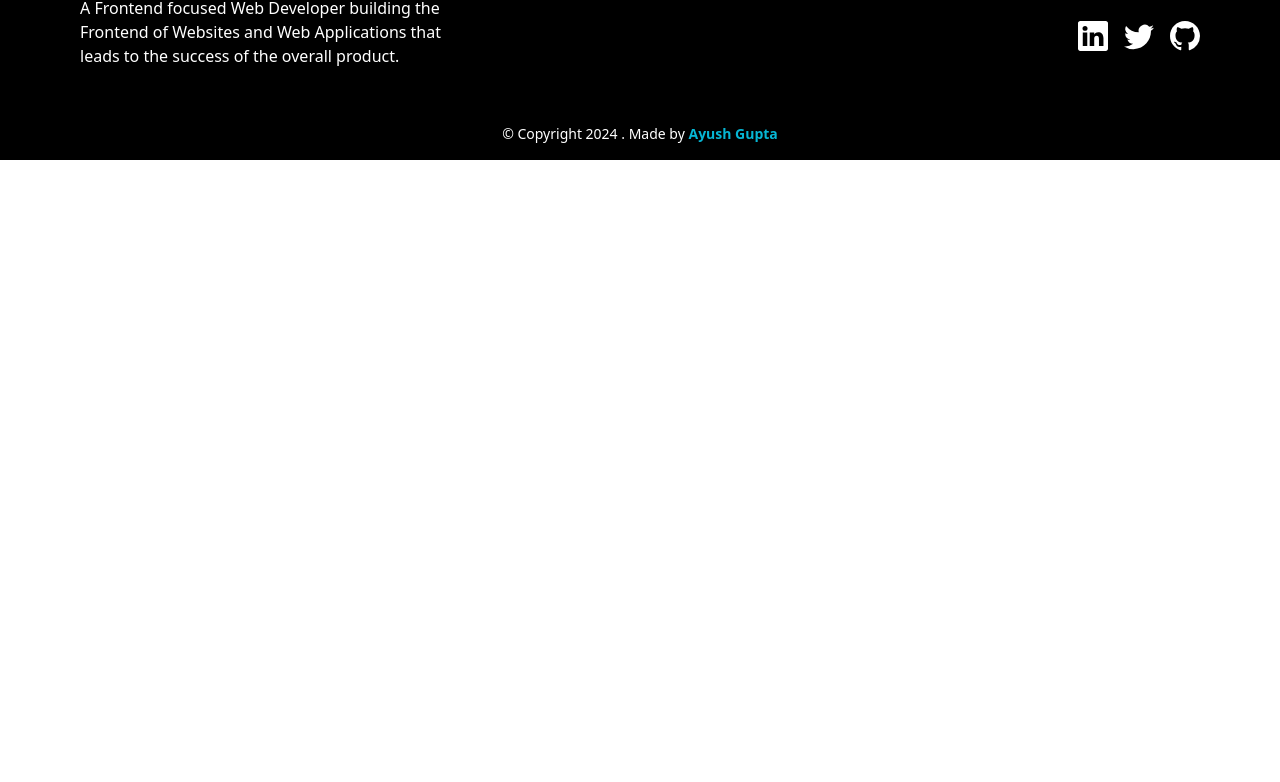
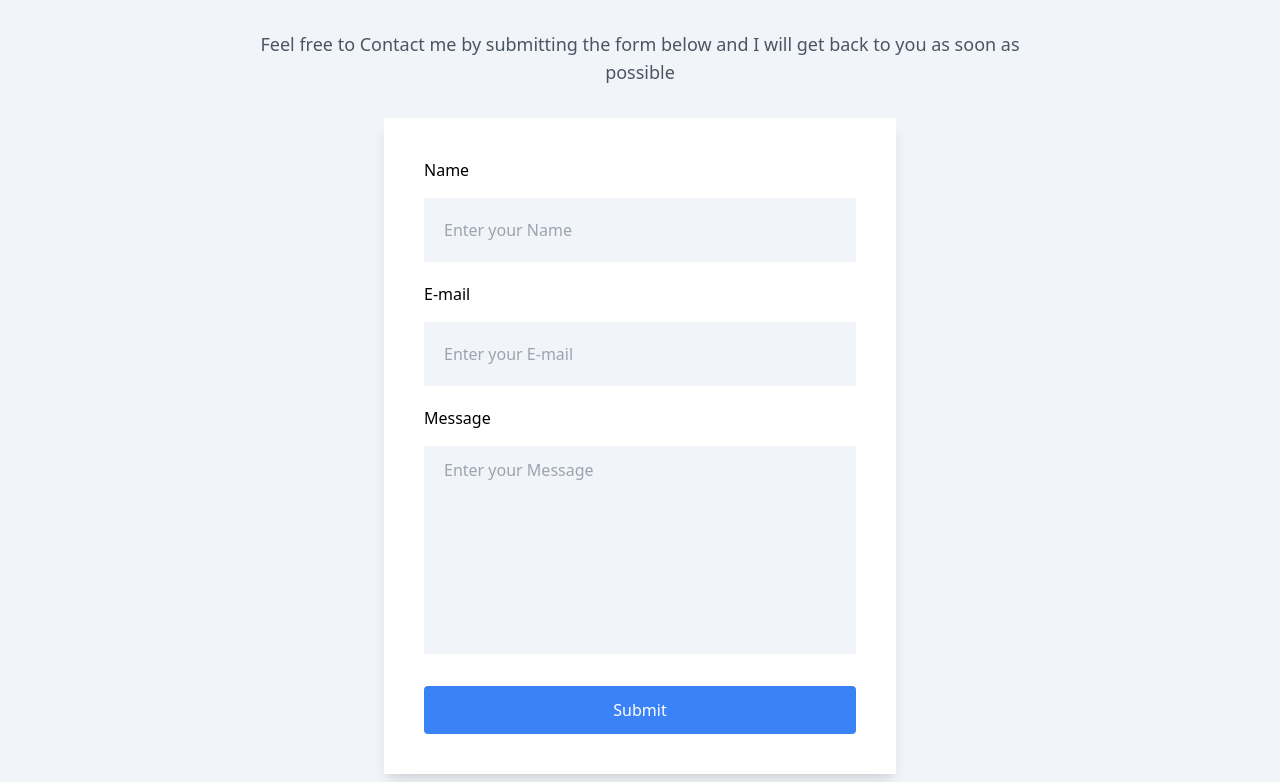
Before and after one commit to ayushh089/my-portfolio, a React (Vite) app: page / in a window 1280 px wide. Shown: the part 3158-3940 px from the top of the page. Before the commit the page ends 3318 px from the top, so only its background shows below. Built offline with nearby package versions, Linux system fonts and the light colour scheme.

Commit message:
contact sec added

```diff
--- a/package.json
+++ b/package.json
@@ -14,7 +14,8 @@
     "react": "^18.3.1",
     "react-dom": "^18.3.1",
     "react-icons": "^5.2.1",
-    "react-router-dom": "^6.26.0"
+    "react-router-dom": "^6.26.0",
+    "sweetalert2": "^11.12.4"
   },
   "devDependencies": {
     "@eslint/js": "^9.8.0",
--- a/src/components/Contact.jsx
+++ b/src/components/Contact.jsx
@@ -1,12 +1,84 @@
-import React from 'react'
-// import Footer from './Footer'
+import React from "react";
+import Swal from "sweetalert2";
 
 function Contact() {
+  const [result, setResult] = React.useState("");
+
+  const onSubmit = async (event) => {
+    event.preventDefault();
+    setResult("Sending....");
+    const formData = new FormData(event.target);
+
+    formData.append("access_key", "904ce710-e16d-4038-8de5-fc2d1a931f1c");
+
+    const response = await fetch("https://api.web3forms.com/submit", {
+      method: "POST",
+      body: formData,
+    });
+
+    const data = await response.json();
+
+    if (data.success) {
+      setResult("Form Submitted Successfully");
+      event.target.reset();
+      Swal.fire({
+        title: "Success!",
+        text: "Message sent successfully!",
+        icon: "success",
+        // color:"blue"
+      });
+    } else {
+      console.log("Error", data);
+      setResult(data.message);
+    }
+  };
   return (
     <>
-
+      <section className="flex flex-col items-center justify-center mt-15 px-4 bg-slate-100 ">
+        <h2 className="text-4xl font-extrabold text-gray-800 mb-4 tracking-tighter mt-10">
+          CONTACT
+        </h2>
+        <div className="w-8 h-1.5 bg-cyan-500 mb-8 rounded-xl"></div>
+        <p className="text-center text-gray-600 max-w-3xl text-lg">
+          Feel free to Contact me by submitting the form below and I will get
+          back to you as soon as possible
+        </p>
+        <div className="w-full max-w-lg mx-auto h-auto bg-white shadow-lg mt-8 mb-5">
+          <form className="py-10 px-10" onSubmit={onSubmit}>
+            <h2 className="font-medium">Name</h2>
+            <input
+              placeholder="Enter your Name"
+              name="name"
+              type="text"
+              required
+              className="bg-slate-100 w-full h-16 text-black px-5 mt-4"
+            />
+            <h2 className="mt-5 font-medium">E-mail</h2>
+            <input
+              placeholder="Enter your E-mail"
+              type="text"
+              name="email"
+              required
+              className="bg-slate-100 w-full h-16 text-black px-5 mt-4"
+            />
+            <h2 className="mt-5 font-medium">Message</h2>
+            <textarea
+              placeholder="Enter your Message"
+              name="message"
+              required
+              className="bg-slate-100 w-full h-52 text-black px-5 mt-4 align-top pt-3 resize-none"
+            ></textarea>
+            <button
+              type="submit"
+              className="mt-8 w-full bg-blue-500 text-white font-medium py-3 rounded hover:bg-blue-600 transition duration-300"
+            >
+              Submit
+            </button>
+          </form>
+        </div>
+      </section>
     </>
-  )
+  );
 }
 
-export default Contact
+export default Contact;
--- a/src/components/Footer.jsx
+++ b/src/components/Footer.jsx
@@ -3,7 +3,7 @@ import { BsLinkedin, BsTwitter, BsGithub } from "react-icons/bs";
 
 function Footer() {
   return (
-    <div className="mt-5 bg-black text-white rounded-t-xl">
+    <div className=" bg-black text-white rounded-t-xl">
       <div className="w-full py-10 px-6 md:px-10 lg:px-20">
         <div className="flex flex-col md:flex-row justify-between items-start md:items-center">
           {/* Left Section */}
--- a/src/components/MainPage.jsx
+++ b/src/components/MainPage.jsx
@@ -20,7 +20,7 @@ function MainPage() {
       <section id="projects" className="scroll-mt-24" >
         <Project />
       </section>
-      <section id="contact" >
+      <section id="contact" className="scroll-mt-24">
         <Contact />
       </section>
       <Footer />
```
Also changed, not shown: 1 other file (tests, documents, lock files or other folders).
